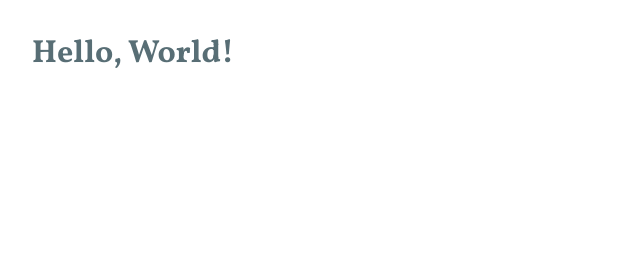
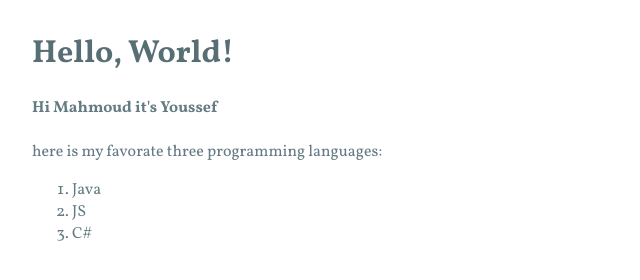
Before and after one commit to Mahmoud-Bakir/Hello-World, a plain HTML site: page index.html in a window 1280 px wide. Shown: the whole page, without its empty margins (0-640 px from the left). Drawn offline with Linux system fonts and the light colour scheme.

Commit message:
adding Youssef favorate programming languages

```diff
--- a/index.html
+++ b/index.html
@@ -12,5 +12,12 @@
   </head>
   <body>
     <h1>Hello, World!</h1>
+    <h4>Hi Mahmoud it's Youssef</h4>
+    <p>here is my favorate three programming languages: </p>
+    <ol>
+      <li>Java</li>
+      <li>JS</li>
+      <li>C#</li>
+    </ol>
   </body>
 </html>
```
